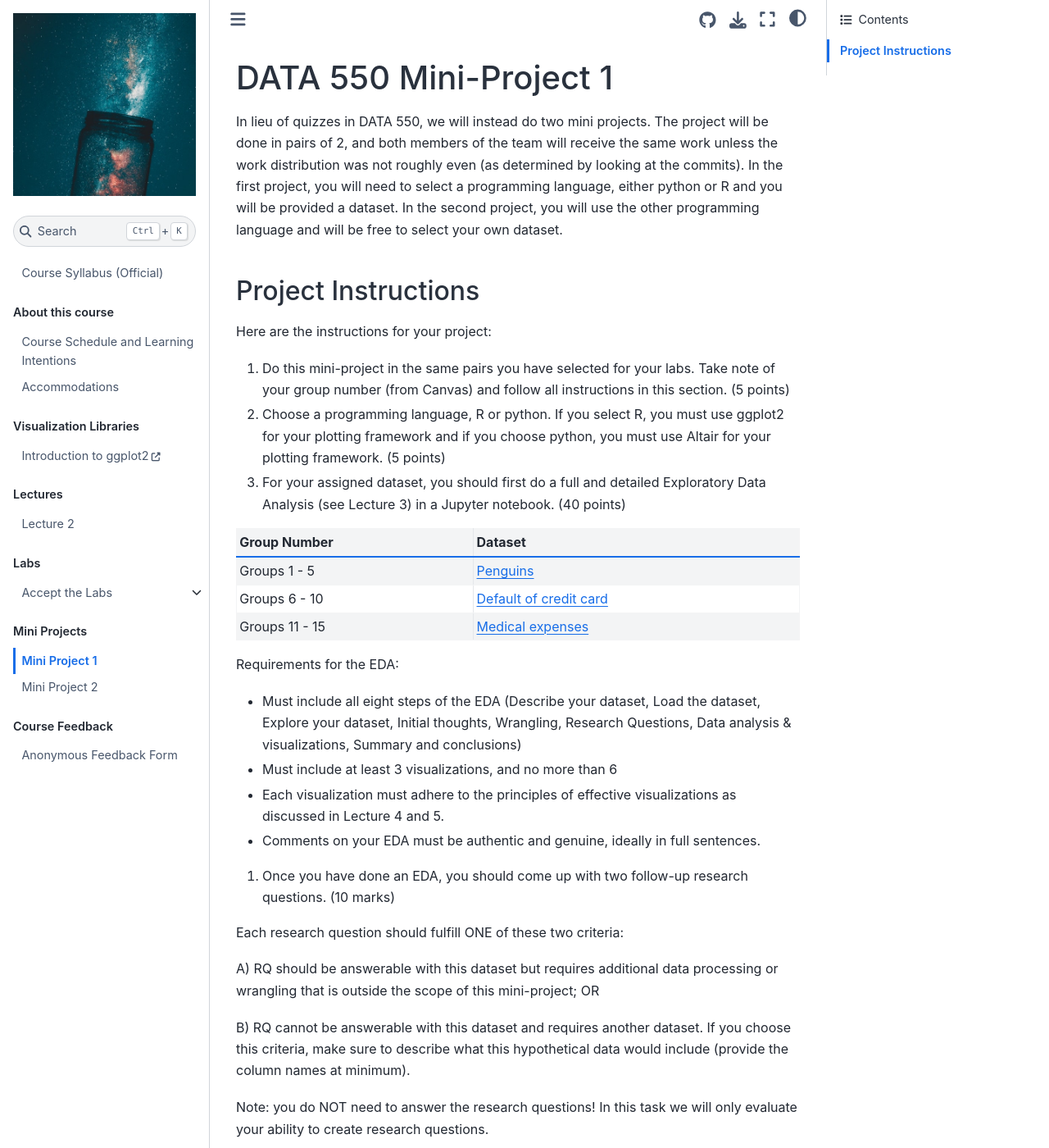
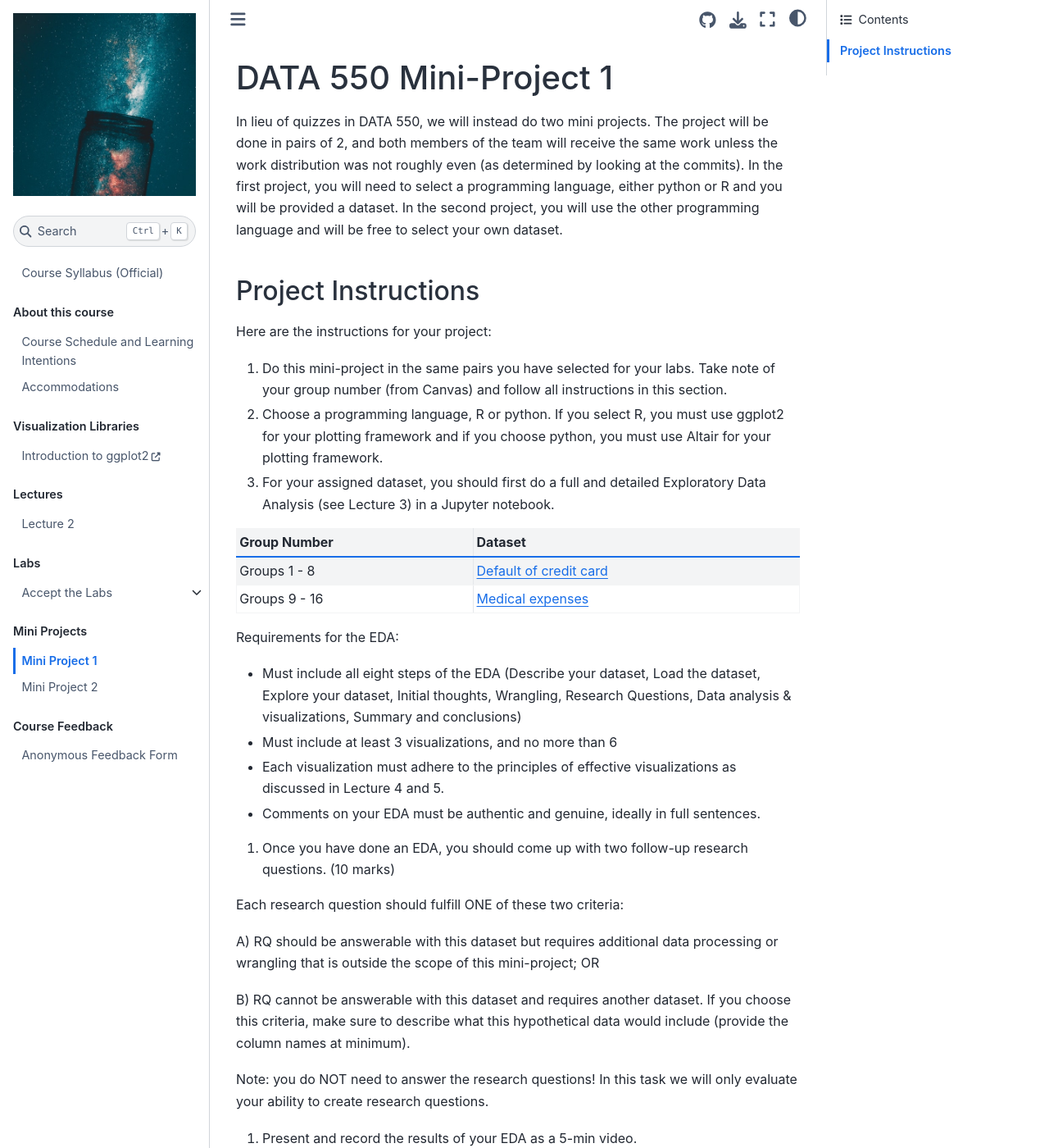
Before and after one commit to ubco-cmps/data550_course, a Jupyter Book: the page built from class/project1.md, in a window 1280 px wide and 1400 px high. Shown: the whole window at 82% size. Built offline with Jupyter Book 1.0.4 settings and Sphinx 7.4.7 and the Sphinx Book theme 1.1.4, drawn with Linux system fonts in a browser that asks for light colours; pages that are not in the unit, such as notebooks, are missing from menus; some of the changed text lies outside the part shown.

Commit message:
update Project details for 2021

```diff
--- a/class/project1.md
+++ b/class/project1.md
@@ -9,17 +9,16 @@
 
 Here are the instructions for your project:
 
-1. Do this mini-project in the same pairs you have selected for your labs. Take note of your group number (from Canvas) and follow all instructions in this section. (5 points)
+1. Do this mini-project in the same pairs you have selected for your labs. Take note of your group number (from Canvas) and follow all instructions in this section.
 
-1. Choose a programming language, R or python. If you select R, you must use ggplot2 for your plotting framework and if you choose python, you must use Altair for your plotting framework. (5 points)
+1. Choose a programming language, R or python. If you select R, you must use ggplot2 for your plotting framework and if you choose python, you must use Altair for your plotting framework.
 
-1. For your assigned dataset, you should first do a full and detailed Exploratory Data Analysis (see Lecture 3) in a Jupyter notebook. (40 points)
+1. For your assigned dataset, you should first do a full and detailed Exploratory Data Analysis (see Lecture 3) in a Jupyter notebook.
 
-| Group Number | Dataset |
-| ------------ | ------- |
-| Groups 1 - 5 | [Penguins](https://pypi.org/project/palmerpenguins/#description) |
-| Groups 6 - 10 | [Default of credit card](https://archive.ics.uci.edu/ml/datasets/default+of+credit+card+clients) |
-| Groups 11 - 15 | [Medical expenses](https://gist.github.com/meperezcuello/82a9f1c1c473d6585e750ad2e3c05a41) |
+| Group Number  | Dataset                                                                                          |
+|---------------|--------------------------------------------------------------------------------------------------|
+| Groups 1 - 8  | [Default of credit card](https://archive.ics.uci.edu/ml/datasets/default+of+credit+card+clients) |
+| Groups 9 - 16 | [Medical expenses](https://gist.github.com/meperezcuello/82a9f1c1c473d6585e750ad2e3c05a41)       |
 
 Requirements for the EDA:
 
```
Also changed, not shown: other parts of class/project1.md (+2 -2 lines), class/project2.md (+3 -3 lines), 1 other file.
